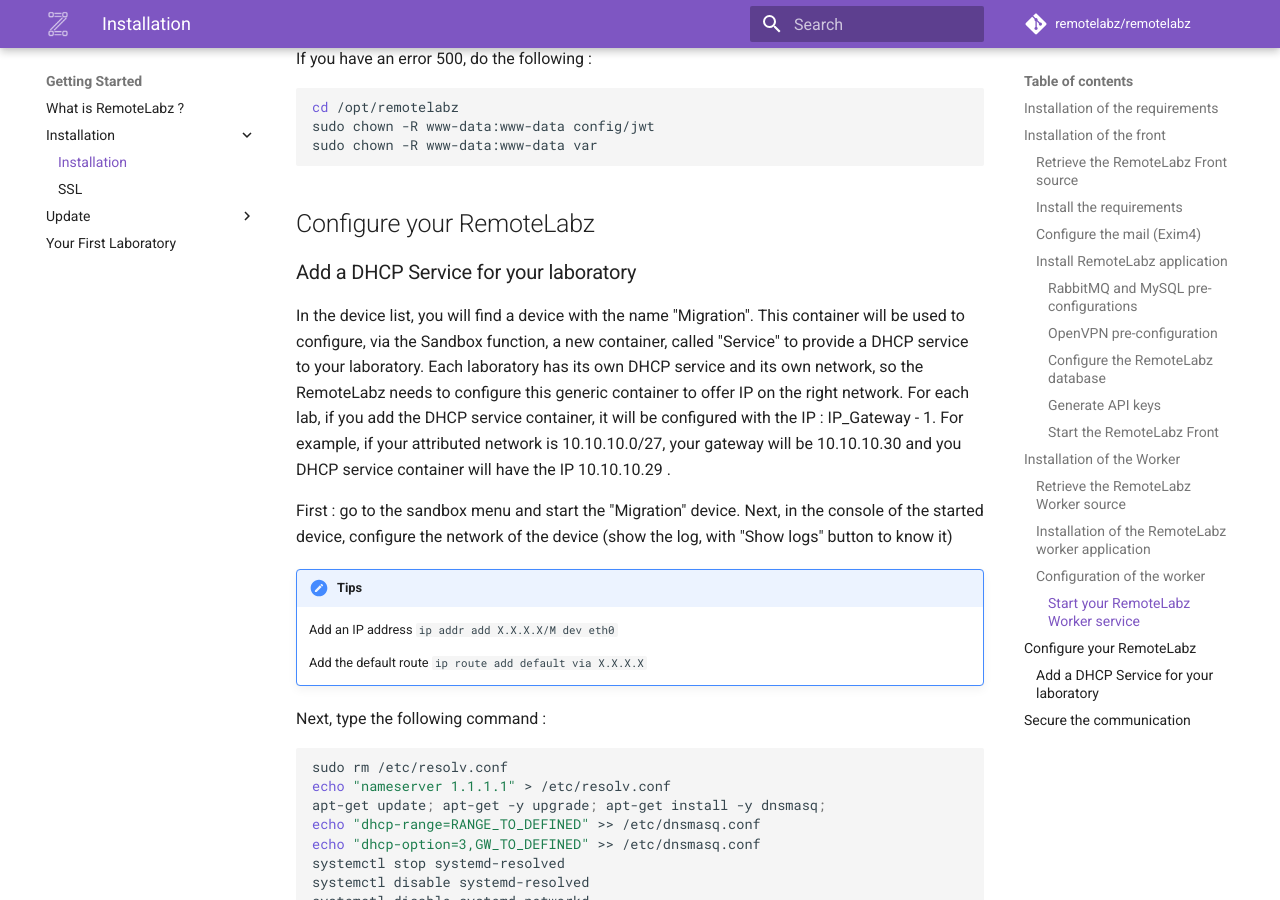
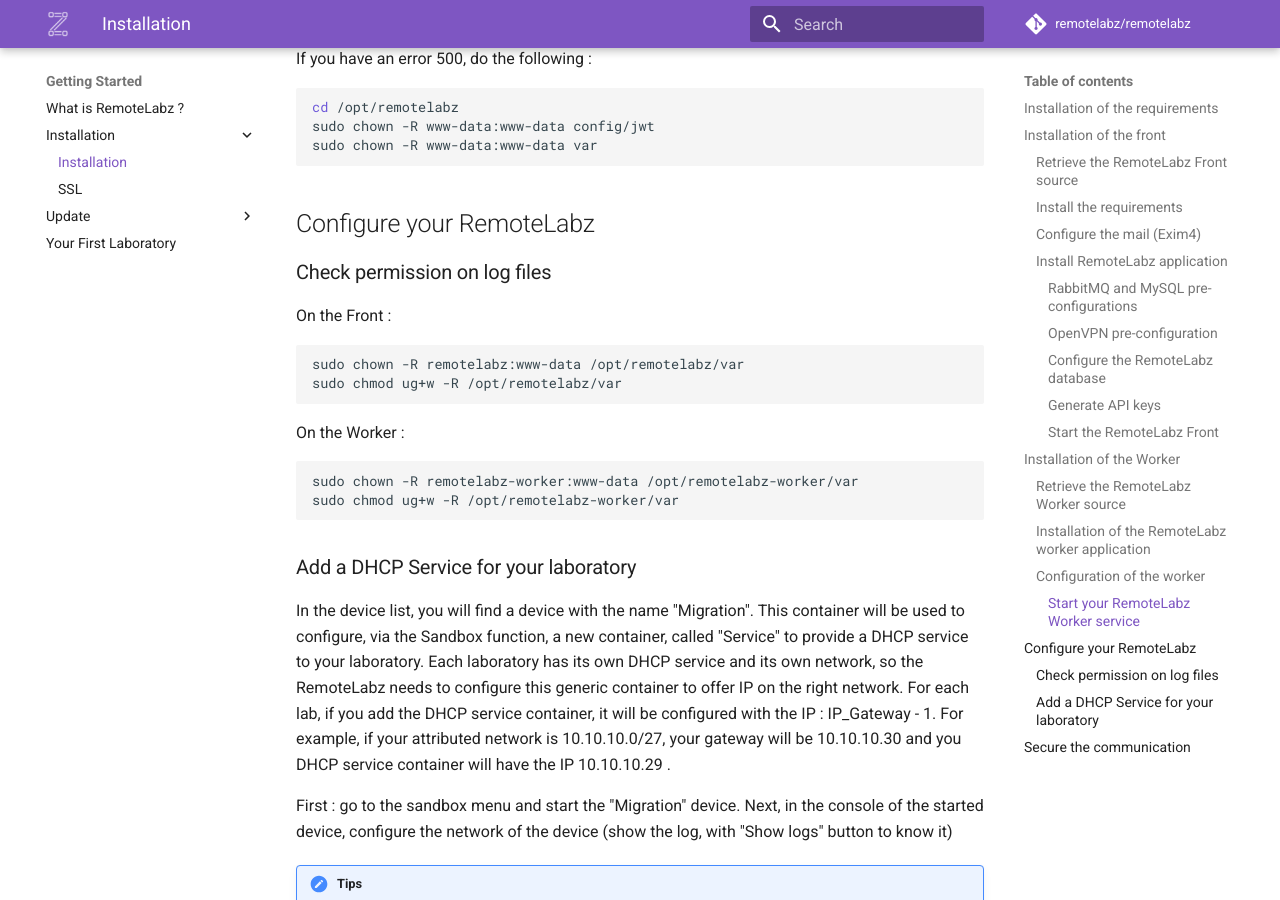
Before and after one commit to remotelabz/remotelabz-docs, an MkDocs documentation site: the page built from docs/administrators/getting-started/ubuntu-standalone.md, in a window 1280 px wide and 900 px high, scrolled down 8514 px. Built offline with MkDocs 1.6.1 and Material for MkDocs 9.7.7, drawn with Linux system fonts in a browser that asks for light colours; comment, search, counter and statistics services are not loaded.

Commit message:
Add permission

````diff
--- a/docs/administrators/getting-started/ubuntu-standalone.md
+++ b/docs/administrators/getting-started/ubuntu-standalone.md
@@ -304,6 +304,20 @@ sudo chown -R www-data:www-data var
 
 ## Configure your RemoteLabz
 
+### Check permission on log files
+
+On the Front :
+```bash
+sudo chown -R remotelabz:www-data /opt/remotelabz/var
+sudo chmod ug+w -R /opt/remotelabz/var
+```
+
+On the Worker :
+```bash
+sudo chown -R remotelabz-worker:www-data /opt/remotelabz-worker/var
+sudo chmod ug+w -R /opt/remotelabz-worker/var
+```
+
 ### Add a DHCP Service for your laboratory
 In the device list, you will find a device with the name "Migration". This container will be used to configure, via the Sandbox function, a new container, called "Service" to provide a DHCP service to your laboratory. Each laboratory has its own DHCP service and its own network, so the RemoteLabz needs to configure this generic container to offer IP on the right network. For each lab, if you add the DHCP service container, it will be configured with the IP : IP_Gateway - 1.
 For example, if your attributed network is 10.10.10.0/27, your gateway will be 10.10.10.30 and you DHCP service container will have the IP 10.10.10.29 .
````
